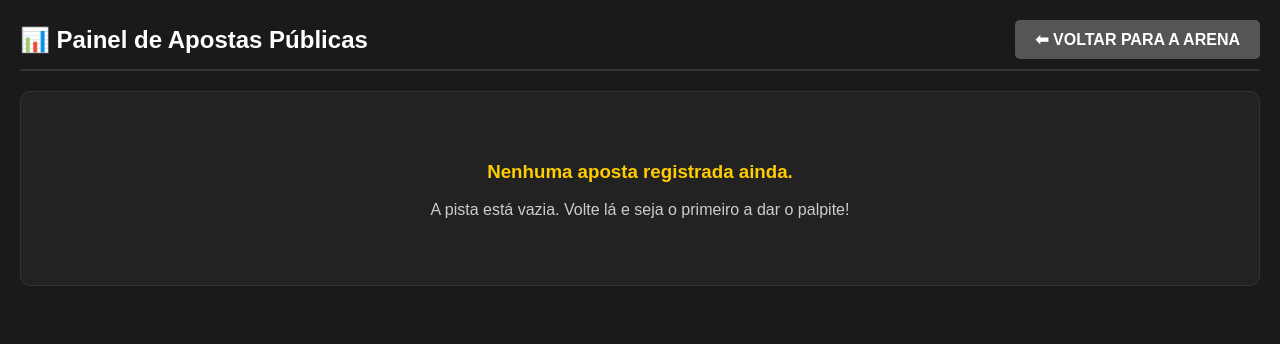
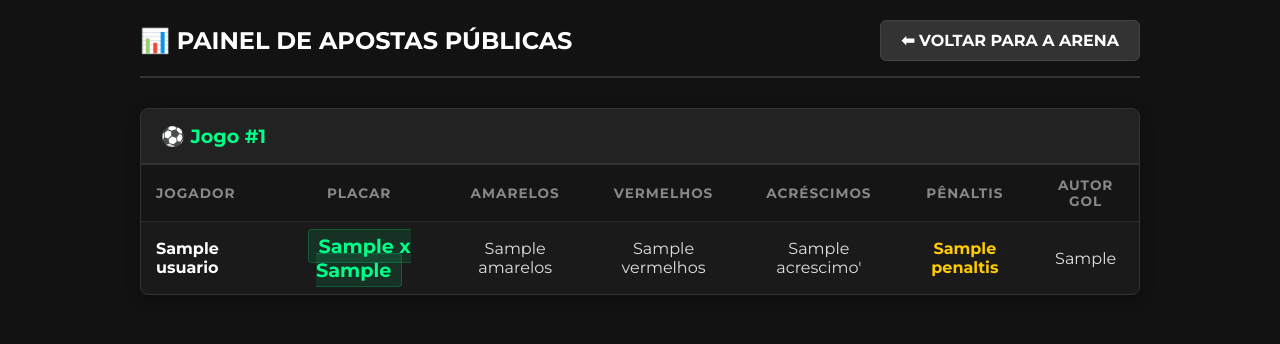
Before and after one commit to maquinas-sudo/bolaomaquinas, a Flask app: page /apostas_publicas in a window 1280 px wide. Shown: the top 344 px of the page. Run offline with Flask 3, Linux system fonts and the light colour scheme; the visitor is signed in with stand-in values (Sample User, id 1); a database or web service that is not in the repository returns one stand-in record (values such as "Sample title"); data that the repository does not hold is empty; some libraries are stand-ins or nearby versions.

Commit message:
Update apostas.html

```diff
--- a/templates/apostas.html
+++ b/templates/apostas.html
@@ -2,66 +2,85 @@
 <html lang="pt-BR">
 <head>
     <meta charset="UTF-8">
+    <meta name="viewport" content="width=device-width, initial-scale=1.0">
     <title>Apostas Públicas | Bolão Máquinas</title>
+    <link href="https://fonts.googleapis.com/css2?family=Montserrat:wght@400;700&display=swap" rel="stylesheet">
     <style>
-        body { background-color: #1a1a1a; color: #ccc; font-family: sans-serif; margin: 0; padding: 20px; }
-        .header { display: flex; justify-content: space-between; align-items: center; border-bottom: 2px solid #333; padding-bottom: 10px; margin-bottom: 20px; }
-        .header h2 { color: #fff; margin: 0; }
-        .btn-voltar { background: #555; color: white; padding: 10px 20px; text-decoration: none; border-radius: 5px; font-weight: bold; }
+        body { background-color: #121212; color: #e0e0e0; font-family: 'Montserrat', sans-serif; margin: 0; padding: 20px; }
+        .container { max-width: 1000px; margin: auto; }
+
+        .header { display: flex; justify-content: space-between; align-items: center; border-bottom: 2px solid #333; padding-bottom: 15px; margin-bottom: 30px; flex-wrap: wrap; gap: 15px;}
+        .header h2 { color: #fff; margin: 0; font-size: 1.5em; }
+        .btn-voltar { background: #333; color: white; padding: 10px 20px; text-decoration: none; border-radius: 6px; font-weight: bold; border: 1px solid #444; transition: 0.2s;}
+        .btn-voltar:hover { background: #444; border-color: #888; }
+
+        .card-jogo { background: #1a1a1a; border-radius: 8px; margin-bottom: 30px; border: 1px solid #333; overflow: hidden; box-shadow: 0 4px 15px rgba(0,0,0,0.3); }
+        .header-jogo { background: #222; padding: 15px 20px; font-size: 1.2em; font-weight: bold; color: #00ff88; border-bottom: 2px solid #333; }
 
         .table-container { overflow-x: auto; }
-        table { width: 100%; border-collapse: collapse; margin-top: 20px; background: #222; border-radius: 8px; overflow: hidden; min-width: 700px; }
-        th, td { padding: 12px 15px; text-align: center; border-bottom: 1px solid #333; }
-        th { background-color: #ffcc00; color: #000; font-weight: bold; }
-        tr:hover { background-color: #2a2a2a; }
-        .user-highlight { font-weight: bold; color: #fff; }
-        .placar { font-size: 1.1em; background: #111; padding: 4px 8px; border-radius: 4px; }
+        table { width: 100%; border-collapse: collapse; min-width: 700px; }
+        th, td { padding: 12px 15px; text-align: center; border-bottom: 1px solid #2a2a2a; }
+        th { background-color: #151515; color: #888; font-size: 0.85em; text-transform: uppercase; letter-spacing: 1px; }
+        tr:hover { background-color: #222; }
+        tr:last-child td { border-bottom: none; }
+
+        .user-highlight { font-weight: bold; color: #fff; text-align: left; }
+        .placar { font-size: 1.2em; font-weight: bold; color: #00ff88; background: rgba(0, 255, 136, 0.1); padding: 4px 10px; border-radius: 4px; border: 1px solid rgba(0, 255, 136, 0.2); }
+        .dado-vazio { color: #555; }
     </style>
 </head>
 <body>
 
+<div class="container">
     <div class="header">
-    <h2>📊 Painel de Apostas Públicas</h2>
+        <h2>📊 PAINEL DE APOSTAS PÚBLICAS</h2>
         <a href="{{ url_for('index') }}" class="btn-voltar">⬅ VOLTAR PARA A ARENA</a>
     </div>
 
-{% if palpites|length == 0 %}
-    <div style="text-align: center; padding: 50px; background: #222; border-radius: 10px; border: 1px solid #333;">
-        <h3 style="color: #ffcc00;">Nenhuma aposta registrada ainda.</h3>
-        <p>A pista está vazia. Volte lá e seja o primeiro a dar o palpite!</p>
+    {% if apostas_agrupadas|length == 0 %}
+        <div style="text-align: center; padding: 50px; background: #1a1a1a; border-radius: 10px; border: 1px solid #333;">
+            <h3 style="color: #00ff88;">A pista está vazia...</h3>
         </div>
     {% else %}
+        {% for nome_jogo, palpites in apostas_agrupadas.items() %}
+        <div class="card-jogo">
+            <div class="header-jogo">⚽ {{ nome_jogo }}</div>
             <div class="table-container">
                 <table>
                     <thead>
                         <tr>
-                    <th>Usuário</th>
-                    <th>ID do Jogo</th>
-                    <th>Placar (A x B)</th>
-                    <th>Escanteios</th>
+                            <th style="text-align: left;">Jogador</th>
+                            <th>Placar</th>
                             <th>Amarelos</th>
                             <th>Vermelhos</th>
-                    <th>Subs</th>
                             <th>Acréscimos</th>
+                            <th>Pênaltis</th>
+                            <th>Autor Gol</th>
                         </tr>
                     </thead>
                     <tbody>
                         {% for p in palpites %}
                         <tr>
                             <td class="user-highlight">{{ p.usuario }}</td>
-                    <td style="color: #888;">#{{ p.jogo_id }}</td>
-                    <td><span class="placar">{{ p.gols_a|default('-', true) }} x {{ p.gols_b|default('-', true) }}</span></td>
-                    <td>{{ p.escanteios|default('-', true) }}</td>
-                    <td>{{ p.amarelos|default('-', true) }}</td>
-                    <td>{{ p.vermelhos|default('-', true) }}</td>
-                    <td>{{ p.subs|default('-', true) }}</td>
-                    <td>{{ p.acrescimo|default('-', true) }}</td>
+                            <td>
+                                {% if p.gols_a and p.gols_b %}
+                                    <span class="placar">{{ p.gols_a }} x {{ p.gols_b }}</span>
+                                {% else %}<span class="dado-vazio">-</span>{% endif %}
+                            </td>
+                            <td>{% if p.amarelos %}{{ p.amarelos }}{% else %}<span class="dado-vazio">-</span>{% endif %}</td>
+                            <td>{% if p.vermelhos %}{{ p.vermelhos }}{% else %}<span class="dado-vazio">-</span>{% endif %}</td>
+                            <td>{% if p.acrescimo %}{{ p.acrescimo }}'{% else %}<span class="dado-vazio">-</span>{% endif %}</td>
+                            <td style="color: #ffcc00; font-weight: bold;">{% if p.penaltis %}{{ p.penaltis }}{% else %}<span class="dado-vazio">-</span>{% endif %}</td>
+                            <td>{% if p.autor_gol %}{{ p.autor_gol }}{% else %}<span class="dado-vazio">-</span>{% endif %}</td>
                         </tr>
                         {% endfor %}
                     </tbody>
                 </table>
             </div>
+        </div>
+        {% endfor %}
     {% endif %}
+</div>
 
 </body>
 </html>
```
Lines whose indentation alone changed are shown as unchanged.
